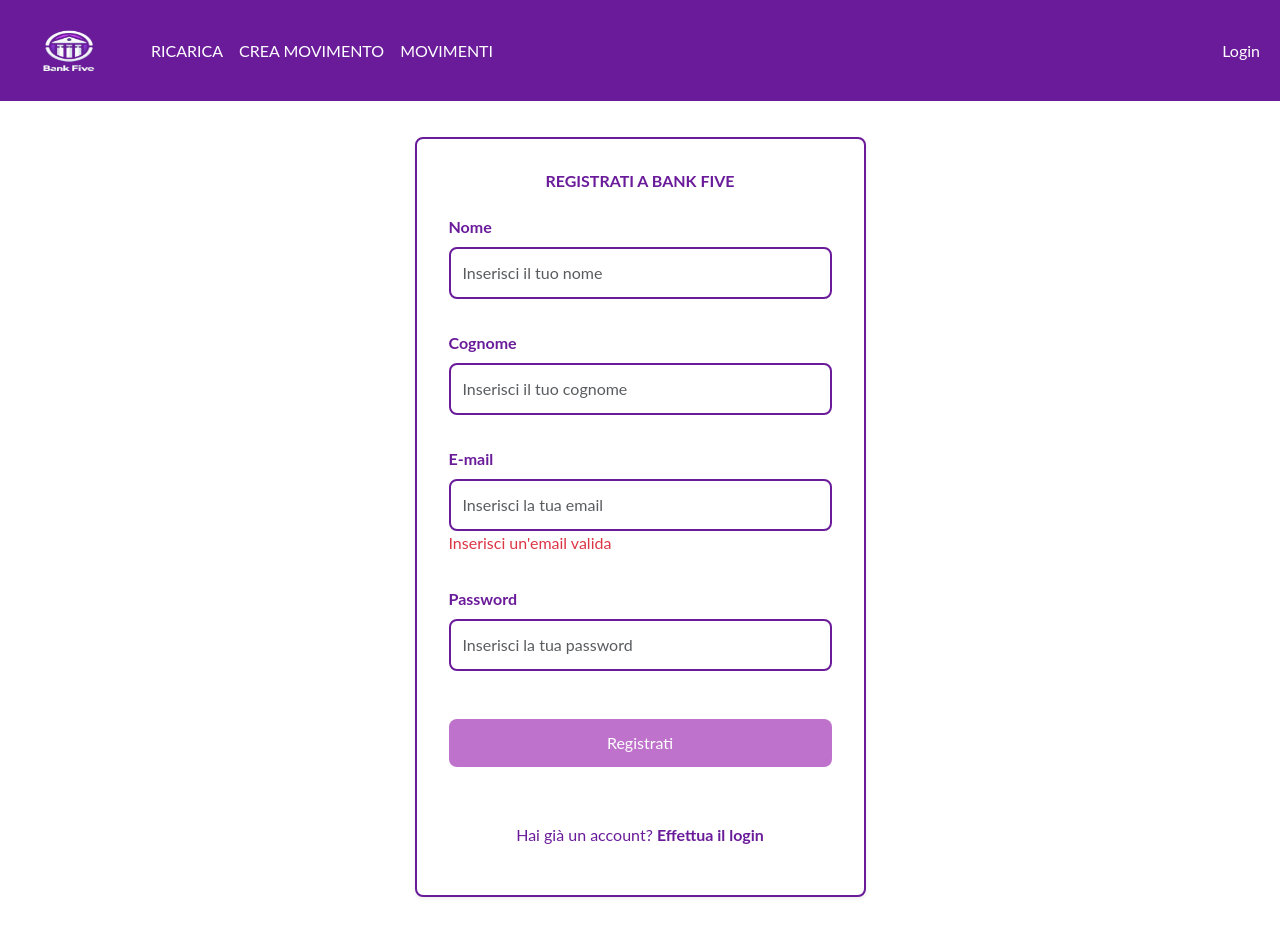
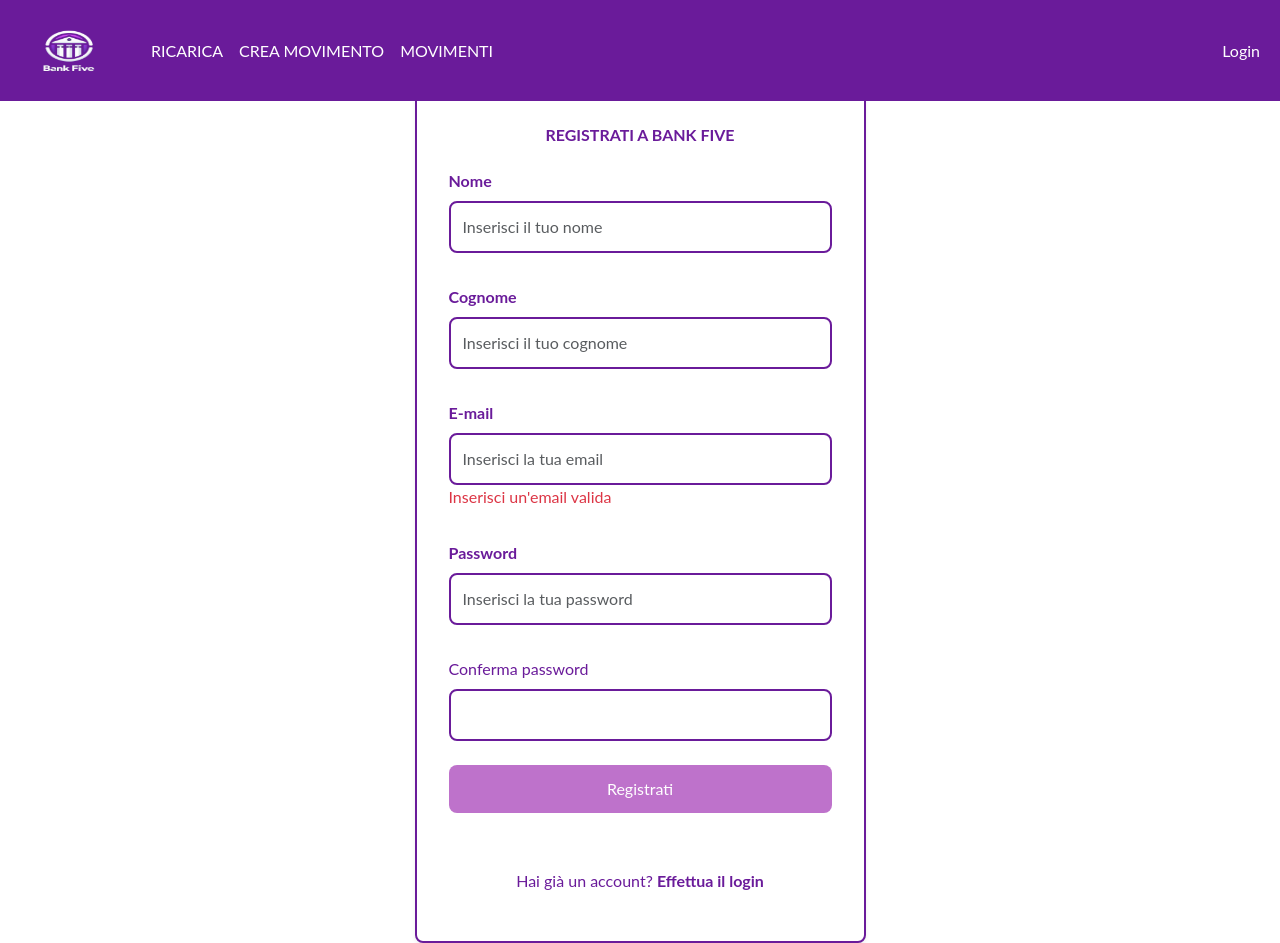
Before and after one commit to GDMaster4/PW-Front-End, an Angular app: page /register in a window 1280 px wide. Built offline with nearby package versions, Linux system fonts and the light colour scheme; no server answers.

Commit message:
conferma

```diff
--- a/src/app/components/mod-passw/mod-passw.component.ts
+++ b/src/app/components/mod-passw/mod-passw.component.ts
@@ -95,10 +95,10 @@ export class ModPasswComponent implements OnInit, OnDestroy
     const nuovaPassw = this.passwForm.getRawValue().nuovaPassw;
     const conferma = this.passwForm.getRawValue().Conferma;
     if(nuovaPassw != conferma) {
-      this.errPassw="La password non è uguale";
+      this.errConferma="La password non è uguale";
     }
     else {
-      this.errPassw="";
+      this.errConferma="";
     }
   }
 
--- a/src/app/pages/register/register.component.html
+++ b/src/app/pages/register/register.component.html
@@ -116,6 +116,19 @@
                       La password deve contenere almeno 8 caratteri, 1 maiuscola, 1 minuscola, 1 numero e 1 carattere speciale (#?!$%^&*-)
                     </p>
                   </div>
+                </div><label for="Conferma">Conferma password</label>
+                <div class="input-group">
+                    <input
+                        id="Conferma"
+                        class="form-control"
+                        name="Conferma"
+                        type="password"
+                        formControlName="Conferma"
+                        (input)="controlloTesto()"
+                    />
+                </div>
+                <div class="text-danger" *ngIf="errConferma">
+                  {{ errConferma }}
                 </div>
                 <!-- Pulsante Iscriviti -->
                 <div class="col-12">
--- a/src/app/pages/register/register.component.ts
+++ b/src/app/pages/register/register.component.ts
@@ -17,10 +17,12 @@ export class RegisterComponent implements OnInit, OnDestroy
     nomeTitolare: ['', Validators.required],
     cognomeTitolare: ['', Validators.required],
     email: ['', [Validators.required, Validators.email]],
-    password: ['', [Validators.required, Validators.pattern(/^(?=.*?[A-Z])(?=.*?[a-z])(?=.*?[0-9])(?=.*?[#?!@$%^&*-]).{8,}$/)]]
+    password: ['', [Validators.required, Validators.pattern(/^(?=.*?[A-Z])(?=.*?[a-z])(?=.*?[0-9])(?=.*?[#?!@$%^&*-]).{8,}$/)]],
+    Conferma: ['', Validators.required]
   })
 
   registerError = ''
+  errConferma:string="";
   protected destroyed$ = new Subject<void>();
 
   constructor( protected fb : FormBuilder, protected authSrv: AuthService, protected router: Router) {}
@@ -56,6 +58,18 @@ export class RegisterComponent implements OnInit, OnDestroy
     this.alertComponent.showAlert("CONTROLLA LA TUA EMAIL");
   }
 
+  controlloTesto()
+  {
+    const nuovaPassw = this.registerForm.getRawValue().password;
+    const conferma = this.registerForm.getRawValue().Conferma;
+    if(nuovaPassw != conferma) {
+      this.errConferma="La password non è uguale";
+    }
+    else {
+      this.errConferma="";
+    }
+  }
+
   @ViewChild(AlertComponent) alertComponent!: AlertComponent;
 
   triggerAlert(msg:string) {
```
